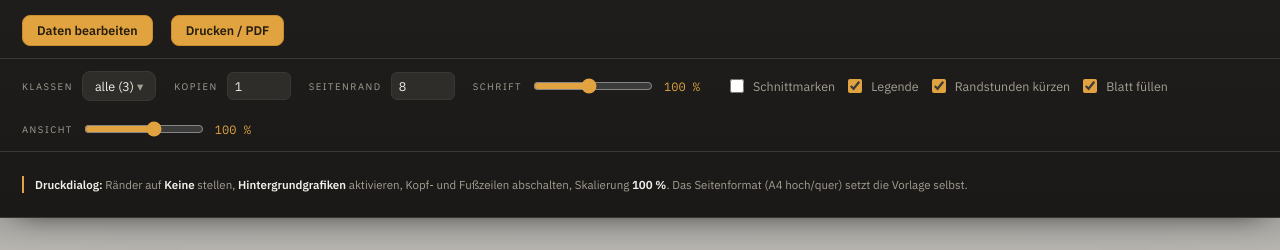
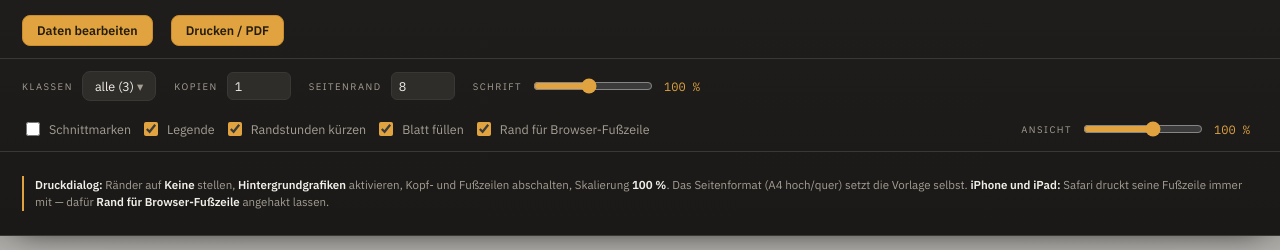
Before and after one commit to mksdc/stundenplan, a plain HTML site: page stundenplan.html in a window 1280 px wide. Shown: the part 46-296 px from the top of the page. Drawn offline with Linux system fonts and the light colour scheme.

Commit message:
Rand für Browser-Fusszeile

```diff
--- a/stundenplan.html
+++ b/stundenplan.html
@@ -75,7 +75,7 @@ body{
   color:var(--shell-ink-2);
 }
 
-.grp{ display:flex; align-items:center; gap:9px; }
+.grp{ display:flex; align-items:center; gap:9px; flex-wrap:wrap; }
 .grp > label.lbl{
   font-size:9.5px; letter-spacing:.16em; text-transform:uppercase;
   color:var(--shell-ink-2); white-space:nowrap;
@@ -101,7 +101,7 @@ input[type=number], input[type=text]{
 input[type=number]:focus, input[type=text]:focus{ outline:2px solid var(--amber); outline-offset:1px; }
 input[type=range]{ accent-color:var(--amber); width:120px; }
 
-.chk{ display:inline-flex; align-items:center; gap:6px; font-size:12.5px; color:var(--shell-ink-2); cursor:pointer; user-select:none; }
+.chk{ display:inline-flex; align-items:center; gap:6px; font-size:12.5px; color:var(--shell-ink-2); cursor:pointer; user-select:none; white-space:nowrap; }
 .chk input{ accent-color:var(--amber); width:14px; height:14px; }
 .chk:hover{ color:var(--shell-ink); }
 
@@ -583,6 +583,7 @@ tr.pause td{
       <label class="chk"><input type="checkbox" id="legende" checked> Legende</label>
       <label class="chk"><input type="checkbox" id="trim" checked> Randstunden kürzen</label>
       <label class="chk" title="Ist nur eine Klasse gewählt, wird der Bogen mit Kopien vollständig gefüllt"><input type="checkbox" id="fuellen" checked> Blatt füllen</label>
+      <label class="chk" title="Lässt unten 12 mm frei, damit die vom Browser aufgedruckte Fußzeile (Datum, Adresse, Seitenzahl) den Plan nicht überdeckt. Safari unter iOS lässt sie sich nicht abschalten — dort angehakt lassen."><input type="checkbox" id="fussrand" checked> Rand für Browser-Fußzeile</label>
     </div>
 
     <div class="spacer"></div>
@@ -598,6 +599,7 @@ tr.pause td{
     <p class="hint">
       <b>Druckdialog:</b> Ränder auf <b>Keine</b> stellen, <b>Hintergrundgrafiken</b> aktivieren,
       Kopf- und Fußzeilen abschalten, Skalierung <b>100 %</b>. Das Seitenformat (A4 hoch/quer) setzt die Vorlage selbst.
+      <b>iPhone und iPad:</b> Safari druckt seine Fußzeile immer mit — dafür <b>Rand für Browser-Fußzeile</b> angehakt lassen.
     </p>
   </div>
   </div></div>
@@ -801,6 +803,7 @@ const CONFIG = {
   mode:"1", orientation:"landscape", farbe:true,
   cw:105, ch:140, margin:8, fontScale:100,
   marks:false, legende:true, trim:true, fuellen:true, copies:1, zoom:100,
+  fussrand:true,          // Platz fuer die vom Browser aufgedruckte Fusszeile
   auswahl:null            // null = alle
 };
 
@@ -1024,10 +1027,15 @@ function planKarte(kl, u){
    4. SEITENAUFTEILUNG (Nutzen)
    ============================================================ */
 
+/* Safari unter iOS druckt immer eine Fusszeile (Datum, Adresse, Seitenzahl)
+   und laesst sie sich nicht abschalten. Sie liegt sonst ueber dem Plan.     */
+const FUSSRAND_MM = 12;
+
 function rechneLayout(){
   const P = CONFIG.orientation === "landscape" ? {w:297, h:210} : {w:210, h:297};
   const M = Math.min(25, Math.max(0, CONFIG.margin));
-  const druckW = P.w - 2*M, druckH = P.h - 2*M;
+  const F = CONFIG.fussrand ? FUSSRAND_MM : 0;
+  const druckW = P.w - 2*M, druckH = P.h - 2*M - F;
 
   let cols, rows, slotW, slotH;
 
@@ -1049,7 +1057,7 @@ function rechneLayout(){
   /* Maßstab: kleinerer der beiden Verhältnisse — garantiert, dass alles passt */
   const u = Math.min(slotW/druckW, slotH/druckH) * (CONFIG.fontScale/100);
 
-  return { P, M, druckW, druckH, cols, rows, slotW, slotH, u, proSeite: cols*rows };
+  return { P, M, F, druckW, druckH, cols, rows, slotW, slotH, u, proSeite: cols*rows };
 }
 
 function aktiveKlassen(){
@@ -1091,7 +1099,7 @@ function zeichne(){
     const sheet = el("div","sheet" + (CONFIG.marks ? " marks" : ""));
     sheet.style.width  = L.P.w + "mm";
     sheet.style.height = (L.P.h - 0.1) + "mm";   // Sicherheitsabzug gegen Leerseiten
-    sheet.style.padding = L.M + "mm";
+    sheet.style.padding = L.M + "mm " + L.M + "mm " + (L.M + L.F) + "mm";
 
     const grid = el("div","sheet-grid");
     grid.style.gridTemplateColumns = `repeat(${L.cols}, ${L.slotW}mm)`;
@@ -1175,6 +1183,7 @@ document.getElementById("marks").addEventListener("change", e => { CONFIG.marks
 document.getElementById("legende").addEventListener("change", e => { CONFIG.legende = e.target.checked; zeichne(); });
 document.getElementById("trim").addEventListener("change", e => { CONFIG.trim = e.target.checked; zeichne(); });
 document.getElementById("fuellen").addEventListener("change", e => { CONFIG.fuellen = e.target.checked; zeichne(); });
+document.getElementById("fussrand").addEventListener("change", e => { CONFIG.fussrand = e.target.checked; zeichne(); });
 document.getElementById("btnPrint").addEventListener("click", () => window.print());
 
 /* Klassenauswahl */
```
